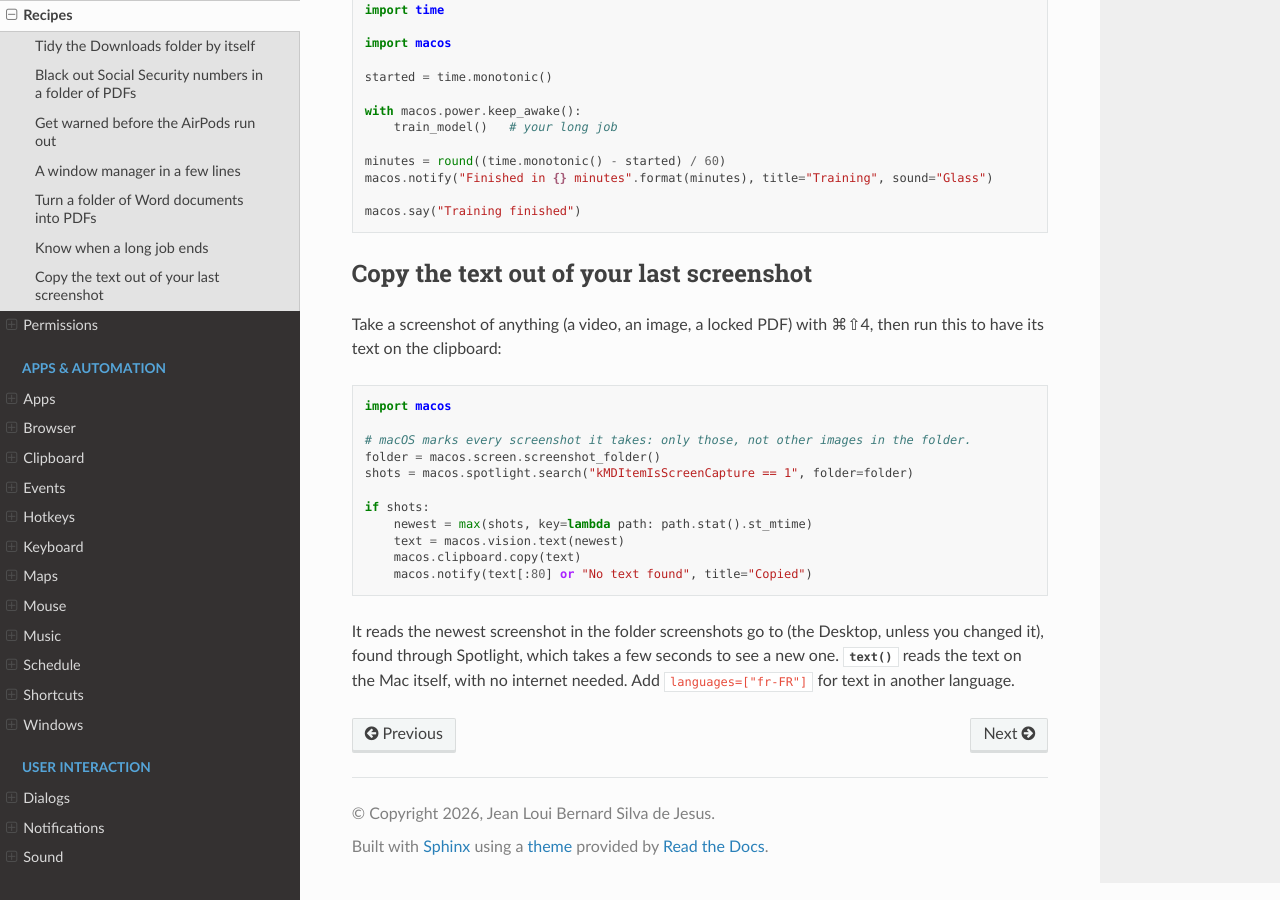
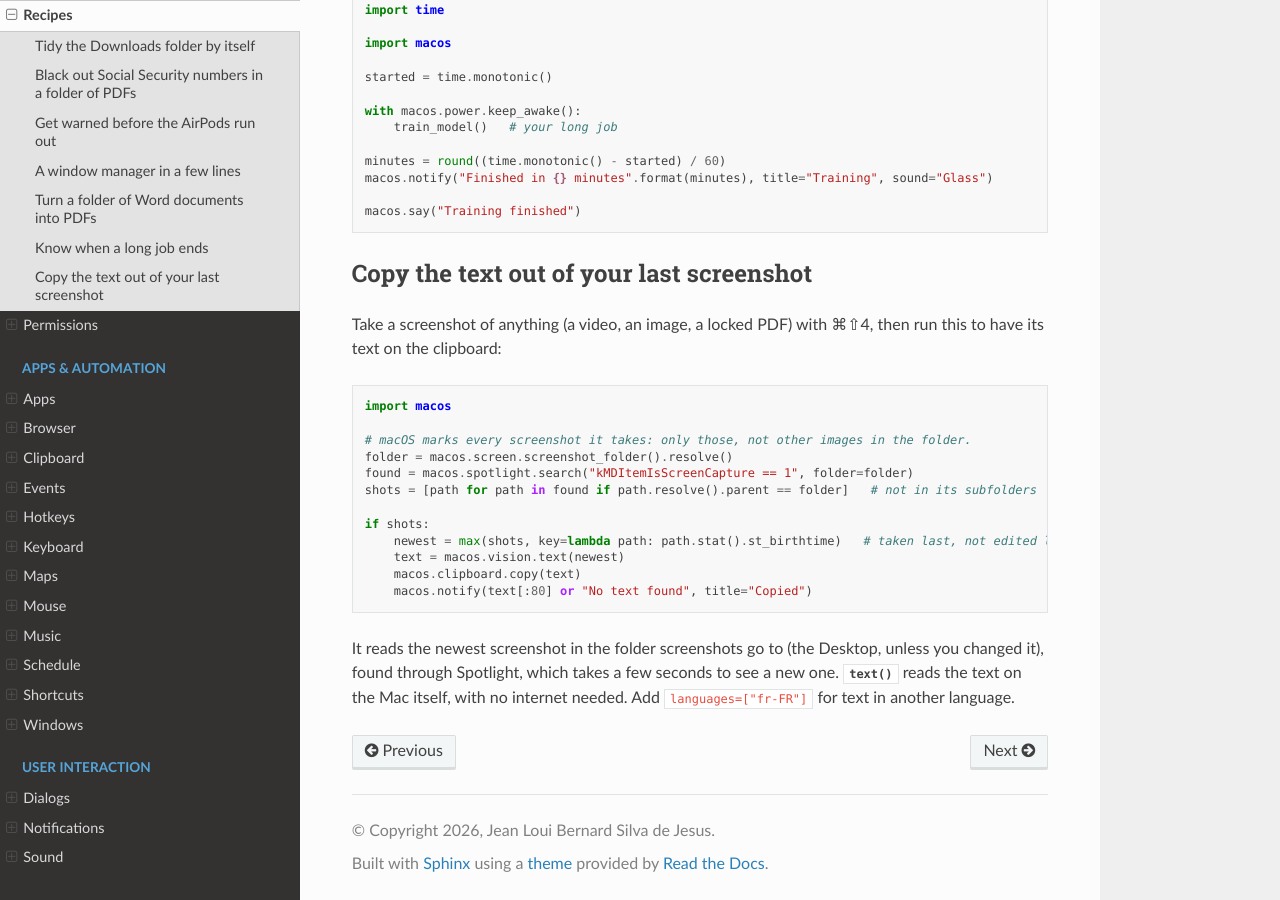
Before and after one commit to JeanExtreme002/macOS, a Sphinx documentation site: the page built from docs/recipes.md, in a window 1280 px wide and 900 px high, scrolled down 2898 px. Built offline with Sphinx 7.4.7 and the Read the Docs theme 3.1.0, drawn with Linux system fonts in a browser that asks for light colours; comment, search, counter and statistics services are not loaded.

Commit message:
docs(recipes): take the last screenshot from the screenshot folder itself, by when it was taken

```diff
--- a/docs/recipes.md
+++ b/docs/recipes.md
@@ -171,11 +171,12 @@ then run this to have its text on the clipboard:
 import macos
 
 # macOS marks every screenshot it takes: only those, not other images in the folder.
-folder = macos.screen.screenshot_folder()
-shots = macos.spotlight.search("kMDItemIsScreenCapture == 1", folder=folder)
+folder = macos.screen.screenshot_folder().resolve()
+found = macos.spotlight.search("kMDItemIsScreenCapture == 1", folder=folder)
+shots = [path for path in found if path.resolve().parent == folder]   # not in its subfolders
 
 if shots:
-    newest = max(shots, key=lambda path: path.stat().st_mtime)
+    newest = max(shots, key=lambda path: path.stat().st_birthtime)   # taken last, not edited last
     text = macos.vision.text(newest)
     macos.clipboard.copy(text)
     macos.notify(text[:80] or "No text found", title="Copied")
```
